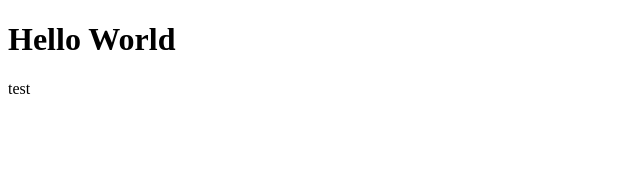
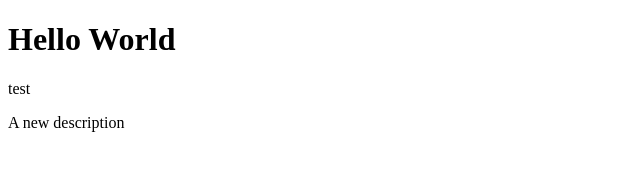
Before and after one commit to ben9brooks/example, a plain HTML site: page begin.html in a window 1280 px wide. Shown: the whole page, without its empty margins (0-640 px from the left). Drawn offline with Linux system fonts and the light colour scheme.

Commit message:
added description

```diff
--- a/begin.html
+++ b/begin.html
@@ -14,5 +14,6 @@
       <h1>Hello World</h1>
     </div>
     <div>test</div>
+    <p>A new description</p>
   </body>
 </html>
```
